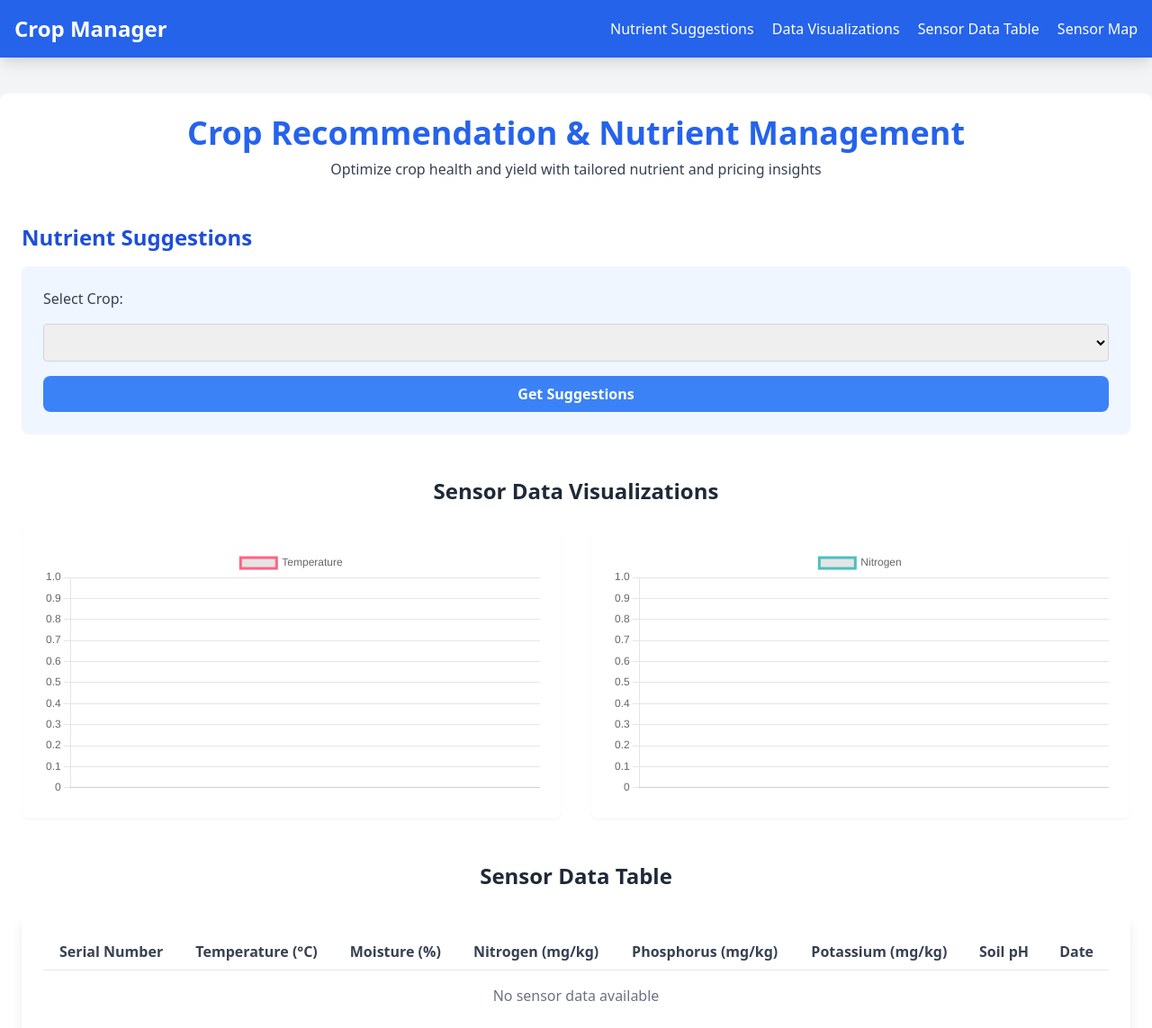
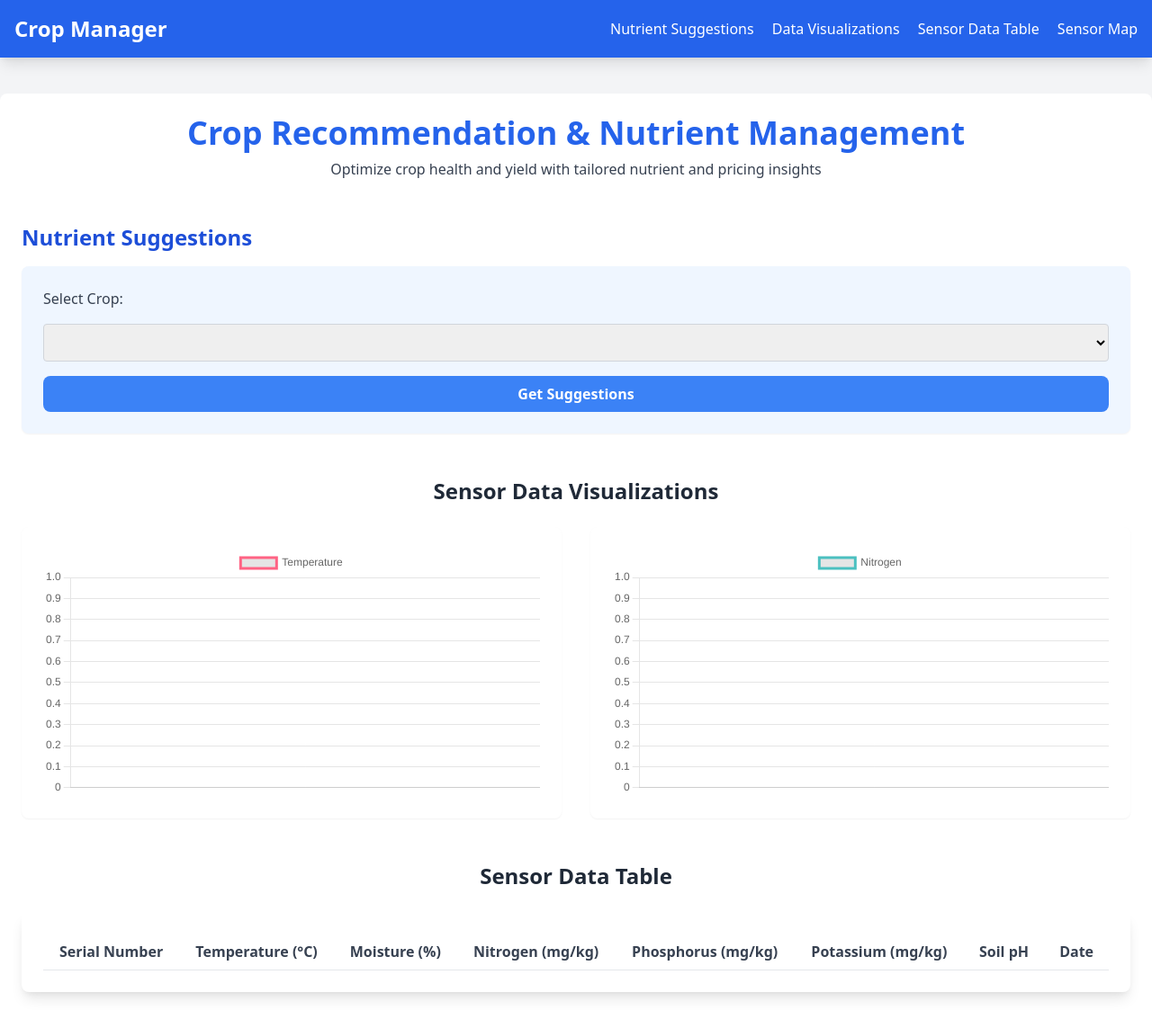
Before and after one commit to virtualrwanda/soil_nutrient, a Flask app: template templates/index.html in a window 1280 px wide. Shown: the top 1143 px of the page at 90% size. Run offline with Flask 3, Linux system fonts and the light colour scheme; the template is opened without the code that fills it, so the values that code supplies are empty; parts of the project's set-up code (start-up, migrations or seed data) failed here and were passed over; some libraries are stand-ins or nearby versions.

Commit message:
Update index.html
table sensor data

```diff
--- a/templates/index.html
+++ b/templates/index.html
@@ -89,7 +89,7 @@
                 </tr>
             </thead>
             <tbody>
-                {% if sensor_data %}
+
                     {% for data in sensor_data  %}
                     <tr class="hover:bg-gray-100">
                         <td class="py-2 px-4 border-b">{{ data.serial_number }}</td>
@@ -102,11 +102,7 @@
                         <td class="py-2 px-4 border-b">{{ data.date }}</td>
                     </tr>
                     {% endfor %}
-                {% else %}
-                    <tr>
-                        <td colspan="8" class="py-4 text-center text-gray-500">No sensor data available</td>
-                    </tr>
-                {% endif %}
+
             </tbody>
         </table>
     </div>
```
